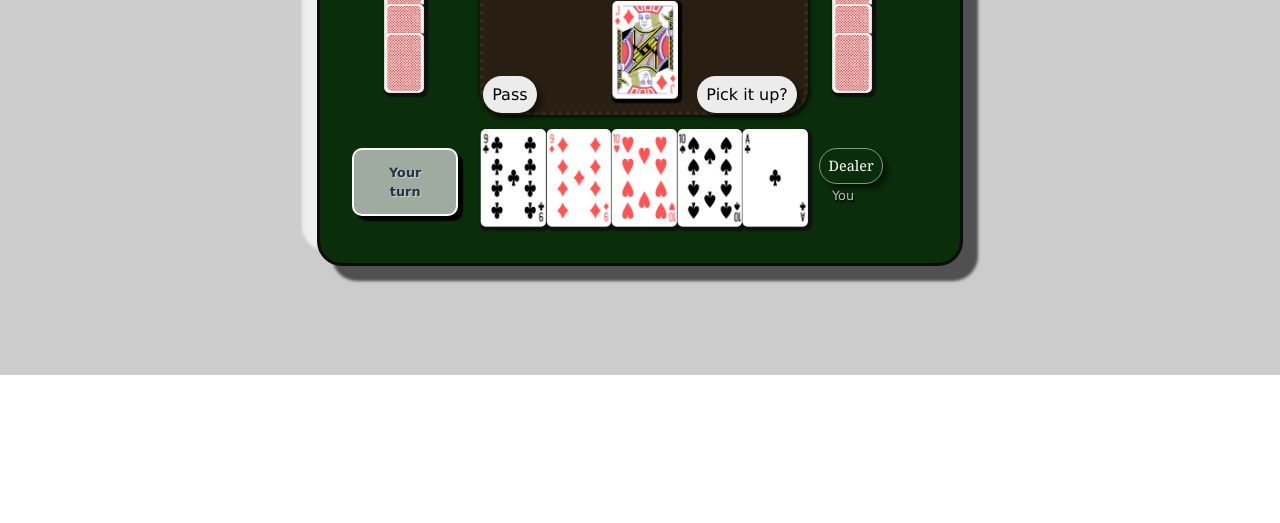
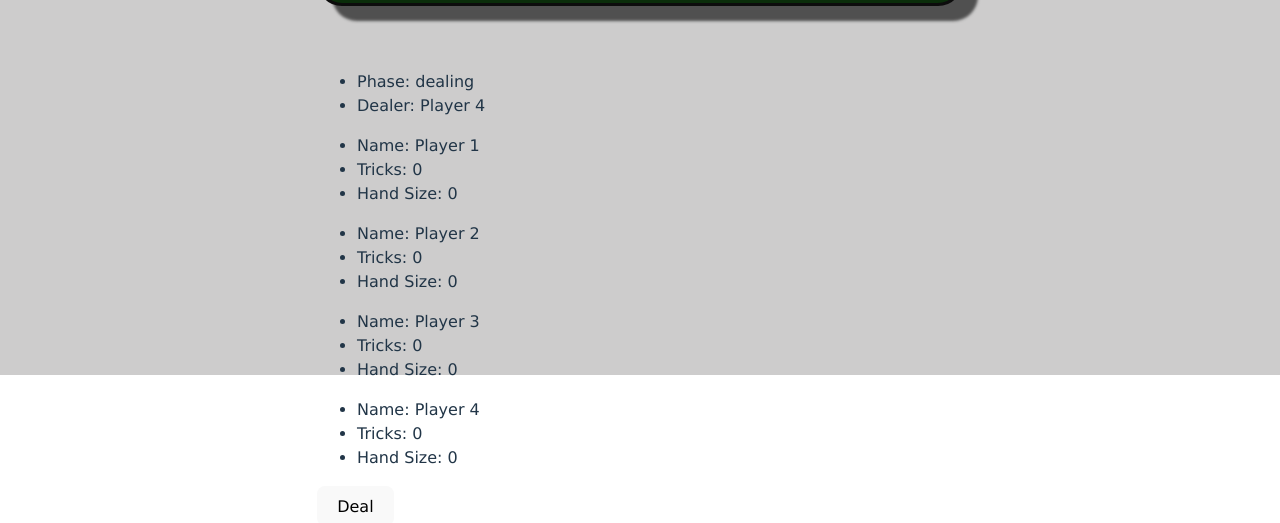
Before and after one commit to jasminealmassri/Euchre.Web, a React (Vite) app in the folder euchre-react/: page / in a window 1280 px wide. Shown: the part 425-948 px from the top of the page. Before the commit the page ends 800 px from the top, so only its background shows below. Built offline with nearby package versions, Linux system fonts and the light colour scheme.

Commit message:
add interface for demo

```diff
--- a/euchre-react/src/App.css
+++ b/euchre-react/src/App.css
@@ -1,5 +1,6 @@
 body {
-  font-family: 'Lucida Sans', 'Lucida Sans Regular', 'Lucida Grande', 'Lucida Sans Unicode', Geneva, Verdana, sans-serif;
+  font-family: "Lucida Sans", "Lucida Sans Regular", "Lucida Grande",
+    "Lucida Sans Unicode", Geneva, Verdana, sans-serif;
   display: flex;
   align-items: center;
   height: 36rem;
@@ -16,8 +17,8 @@ body {
   border-radius: 25px;
   box-shadow: -15px -15px 3px rgb(238, 238, 238), 15px 15px 3px rgb(80, 80, 80);
   position: relative;
+  margin-bottom: 4em;
 }
-
 
 p {
   margin: 0;
--- a/euchre-react/src/App.tsx
+++ b/euchre-react/src/App.tsx
@@ -1,23 +1,26 @@
-import './App.css'
-import TableComponent from './components/TableComponent'
-import ScoreComponent from './components/ScoreComponent'
-import EuchreComponent from './components/EuchreComponent';
+import "./App.css";
+import TableComponent from "./components/TableComponent";
+import ScoreComponent from "./components/ScoreComponent";
+import EuchreComponent from "./components/EuchreComponent";
+import EngineDemo from "./components/EngineDemo";
 
-
+import { Provider } from "react-redux";
+import { store } from "./lib/store";
 
 function App() {
-
-
   return (
-    <>
-        <div className="game">
-          <EuchreComponent>
-            <ScoreComponent/>
-            <TableComponent/>
-          </EuchreComponent>
-        </div>
-    </>
-  )
+    <Provider store={store}>
+      <div className="game">
+        <EuchreComponent>
+          <ScoreComponent />
+          <TableComponent />
+        </EuchreComponent>
+      </div>
+      <div>
+        <EngineDemo />
+      </div>
+    </Provider>
+  );
 }
 
-export default App
+export default App;
--- /dev/null
+++ b/euchre-react/src/components/EngineDemo.tsx
@@ -0,0 +1,31 @@
+import { useEuchreSelector } from "../hooks";
+import {
+  selectDealer,
+  selectPhase,
+  selectPlayer,
+  selectPlayers,
+} from "../lib/euchre-slice";
+
+import Player from "./Player";
+
+const EngineDemo = () => {
+  const phase = useEuchreSelector(selectPhase);
+  const players = useEuchreSelector(selectPlayers);
+  const dealerPointer = useEuchreSelector(selectDealer);
+  const dealer = useEuchreSelector(selectPlayer(dealerPointer));
+
+  return (
+    <div>
+      <ul>
+        <li>Phase: {phase}</li>
+        <li>Dealer: {dealer.name}</li>
+      </ul>
+      {players.map((player, i) => (
+        <div key={player.name}>
+          <Player playerPointer={i} />
+        </div>
+      ))}
+    </div>
+  );
+};
+export default EngineDemo;
--- /dev/null
+++ b/euchre-react/src/components/Player.tsx
@@ -0,0 +1,46 @@
+import { useAppDispatch, useEuchreSelector } from "../hooks";
+import {
+  orderUp,
+  pass,
+  selectCanBid,
+  selectCanDeal,
+  selectMustDiscard,
+  selectPile,
+  selectPlayer,
+  startHand,
+} from "../lib/euchre-slice";
+
+interface PlayerProps {
+  playerPointer: number;
+}
+
+const Player = ({ playerPointer }: PlayerProps) => {
+  const dispatch = useAppDispatch();
+  const canBid = useEuchreSelector(selectCanBid(playerPointer));
+  const canDeal = useEuchreSelector(selectCanDeal(playerPointer));
+  const mustDiscard = useEuchreSelector(selectMustDiscard(playerPointer));
+  const player = useEuchreSelector(selectPlayer(playerPointer));
+  const hand = useEuchreSelector(selectPile(player.hand));
+
+  return (
+    <div>
+      <ul>
+        <li>Name: {player.name}</li>
+        <li>Tricks: {player.tricks}</li>
+        <li>Hand Size: {hand.length}</li>
+      </ul>
+      <div>
+        {canBid && (
+          <>
+            <button onClick={() => dispatch(pass())}>Pass</button>
+            <button onClick={() => dispatch(orderUp())}>Order Up</button>
+          </>
+        )}
+
+        {canDeal && <button onClick={() => dispatch(startHand())}>Deal</button>}
+        {mustDiscard && <button>Discard</button>}
+      </div>
+    </div>
+  );
+};
+export default Player;
```
Also changed, not shown: 1 other file (tests, documents, lock files or other folders).
